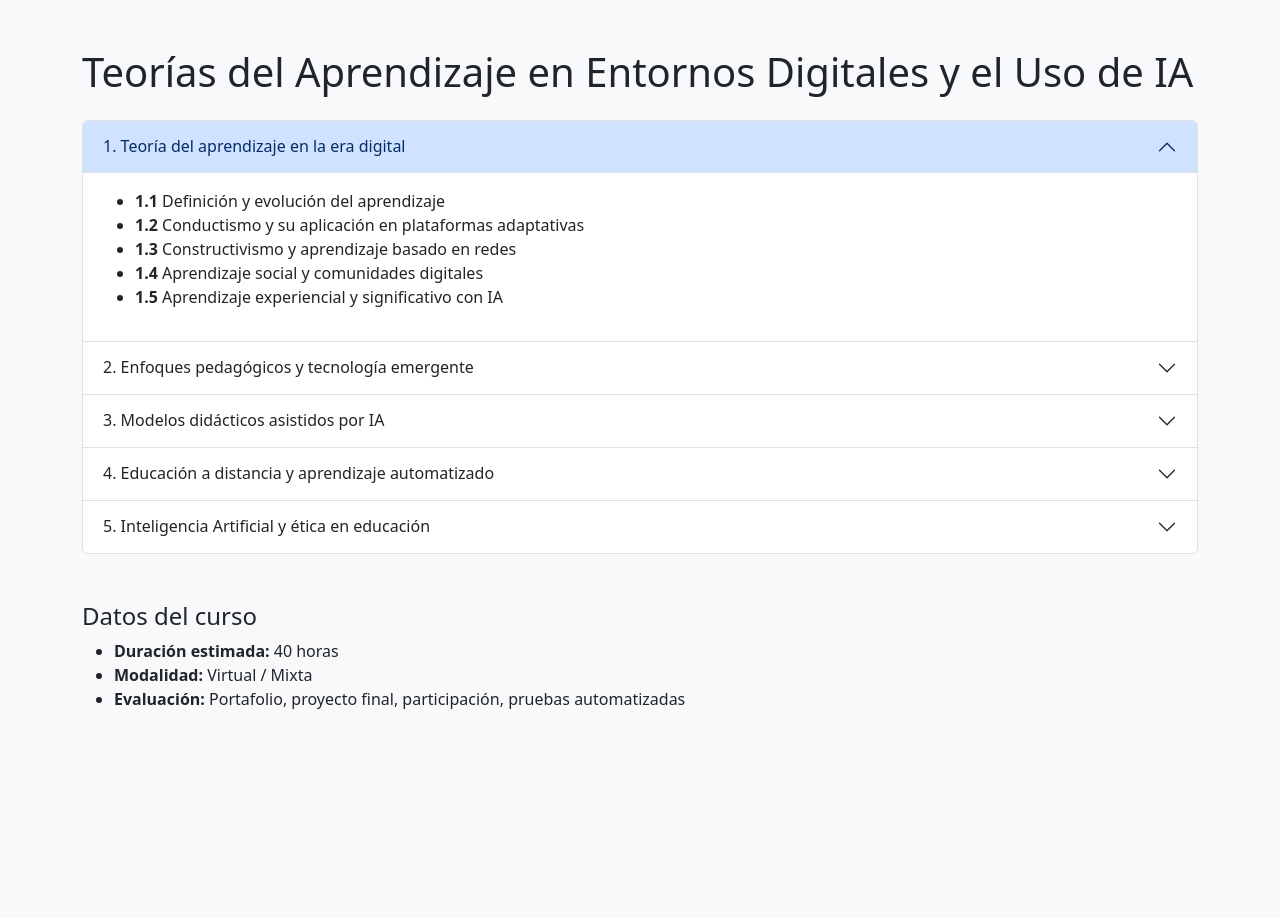
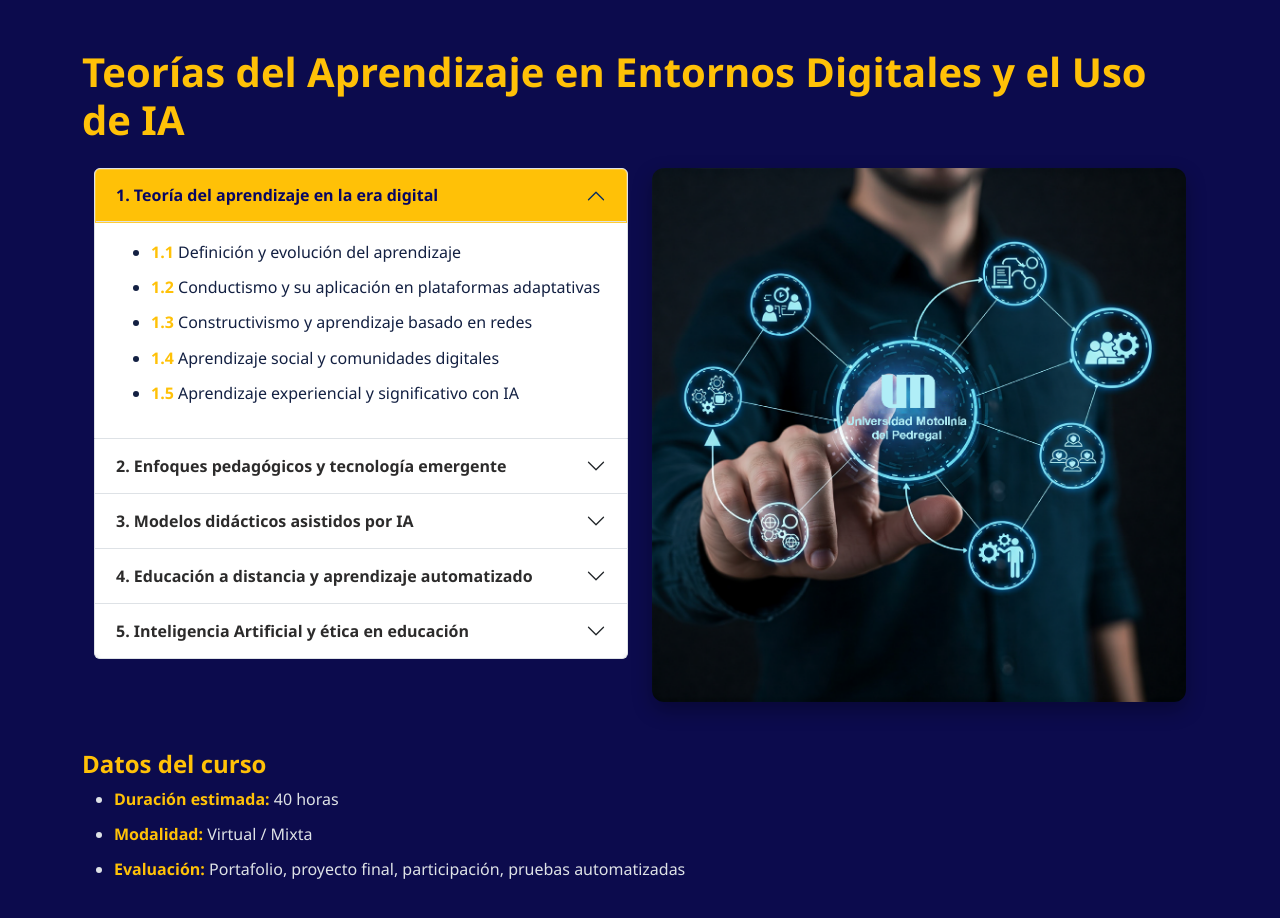
Before and after one commit to OsielMoralesChavez/UMP, a plain HTML site: page index.html in a window 1280 px wide. Before the commit the page ends 800 px from the top, so only its background shows below. Drawn offline with nearby package versions, Linux system fonts and the light colour scheme.

Commit message:
Add files via upload

```diff
--- /dev/null
+++ b/css/styles.css
@@ -0,0 +1,76 @@
+/* Tipografía y base */
+body {
+    background: #0c0b4d;
+    color: #f8f9fa;
+    font-family: 'Segoe UI', Tahoma, Geneva, Verdana, sans-serif;
+    line-height: 1.6;
+  }
+
+  /* Títulos principales */
+  h1, h4 {
+    color: #ffc107;
+    font-weight: bold;
+  }
+
+  /* Estilo del acordeón */
+  .accordion-button {
+    background-color: #ffffff10;
+    color: #2c2b2b;
+    font-weight: 600;
+    backdrop-filter: blur(2px);
+    border: 1px solid #ffffff30;
+    transition: background-color 0.3s ease, color 0.3s ease;
+  }
+
+  .accordion-button:not(.collapsed) {
+    background-color: #ffc107;
+    color: #070663;
+  }
+
+  .accordion-button:focus {
+    box-shadow: 0 0 0 0.2rem rgba(255, 193, 7, 0.5);
+    border-color: #ffc107;
+  }
+
+  /* Cuerpo del acordeón */
+  .accordion-body {
+    background-color: #ffffff0a;
+    border-top: 1px solid #ffffff30;
+    padding: 1rem 1.5rem;
+    border-radius: 0 0 8px 8px;
+    color: #132042;
+  }
+
+  /* Lista de contenidos */
+  ul li {
+    margin-bottom: 0.6rem;
+  }
+
+  ul li strong {
+    color: #ffc107;
+  }
+
+  /* Imagen */
+  .img-fluid {
+    border-radius: 12px;
+    box-shadow: 0 8px 20px rgba(0, 0, 0, 0.3);
+  }
+
+  /* Datos del curso */
+  .mt-5 ul li {
+    color: #dee2e6;
+  }
+
+  /* Contenedor */
+
+
+  /* Responsive */
+  @media (max-width: 768px) {
+    h1 {
+      font-size: 1.8rem;
+    }
+
+    .container {
+      padding: 1.5rem;
+    }
+  }
--- a/index.html
+++ b/index.html
@@ -3,14 +3,22 @@
 <head>
   <meta charset="UTF-8">
   <meta name="viewport" content="width=device-width, initial-scale=1">
+  <link rel="shortcut icon" href="./img/UMP.svg" type="image/x-icon">
   <title>Teorías del Aprendizaje en Entornos Digitales y el Uso de IA</title>
   <link href="https://cdn.jsdelivr.net/npm/bootstrap@5.3.0/dist/css/bootstrap.min.css" rel="stylesheet">
+  <link rel="stylesheet" href="./css/styles.css">
+  <link rel="stylesheet" href="https://unpkg.com/aos@next/dist/aos.css" />
 </head>
-<body class="bg-light text-dark">
+<body>
 
   <div class="container py-5">
+    <div data-aos="fade-down">
       <h1 class="mb-4">Teorías del Aprendizaje en Entornos Digitales y el Uso de IA</h1>
+    </div>
 
+    <div class="container">
+      <div class="row">
+        <div class="col-lg-6 col-md-6 col-sm-12" data-aos="fade-right">
           <div class="accordion" id="temarioAccordion">
 
             <!-- Unidad 1 -->
@@ -113,8 +121,15 @@
             </div>
 
           </div>
+        </div>
+        <div class="col-lg-6 col-md-6 col-sm-12" data-aos="fade-left">
+          <img src="./img/Portada3.1.webp" class="img-fluid" alt="">
+        </div>
+      </div>
+    </div>
 
-    <div class="mt-5">
+
+    <div class="mt-5" data-aos="fade-up-right">
       <h4>Datos del curso</h4>
       <ul>
         <li><strong>Duración estimada:</strong> 40 horas</li>
@@ -123,7 +138,13 @@
       </ul>
     </div>
   </div>
-
+  <script src="https://unpkg.com/aos@next/dist/aos.js"></script>
+  <script>
+    AOS.init({
+      easing: 'ease-out-back',
+      duration: 1000
+    });
+  </script>
   <script src="https://cdn.jsdelivr.net/npm/bootstrap@5.3.0/dist/js/bootstrap.bundle.min.js"></script>
 </body>
 </html>
```
Also changed, not shown: img/Portada3.1.webp (added), img/UMP.svg (added), img/fondo.jfif (added). Lines whose indentation alone changed are shown as unchanged.
